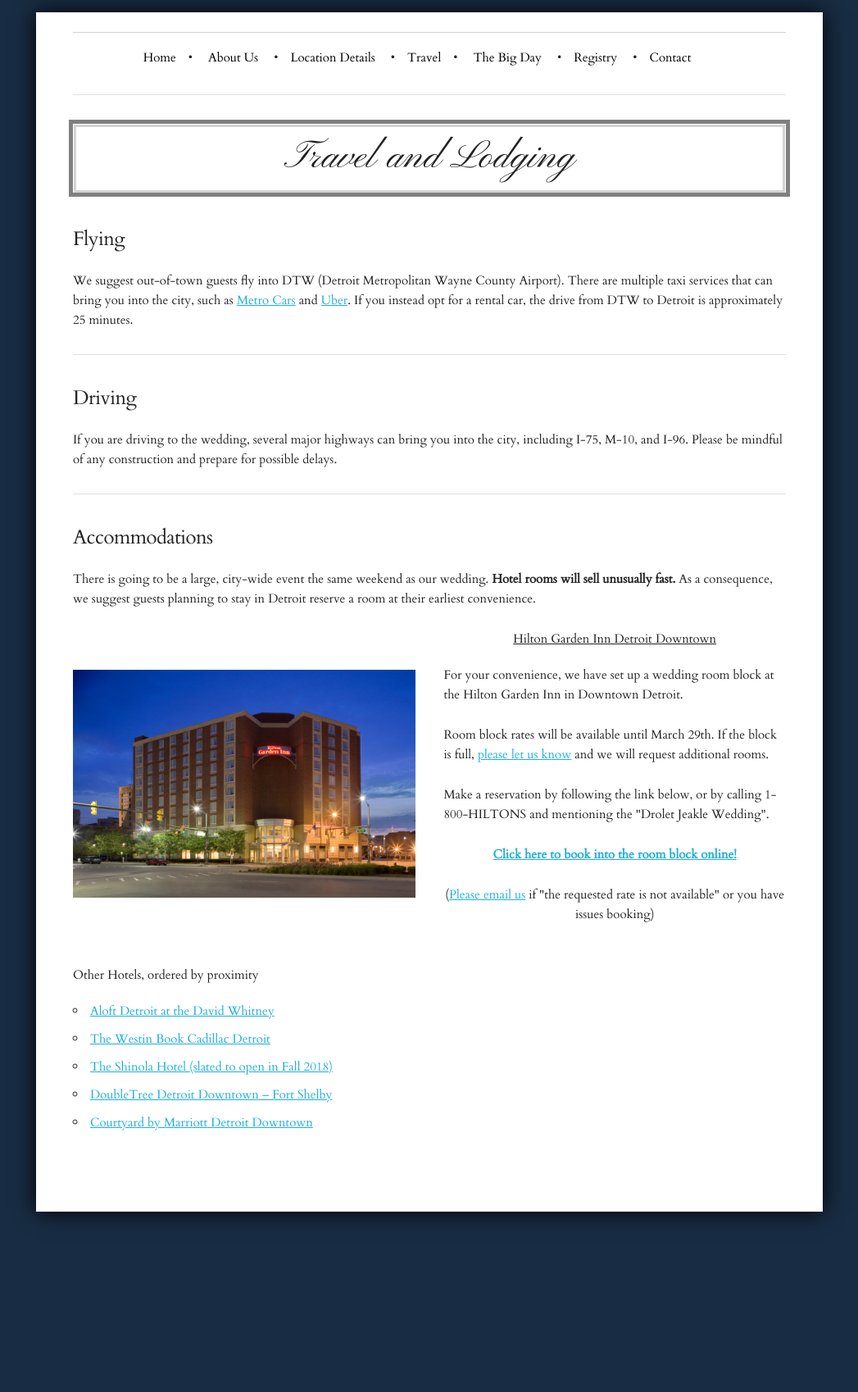
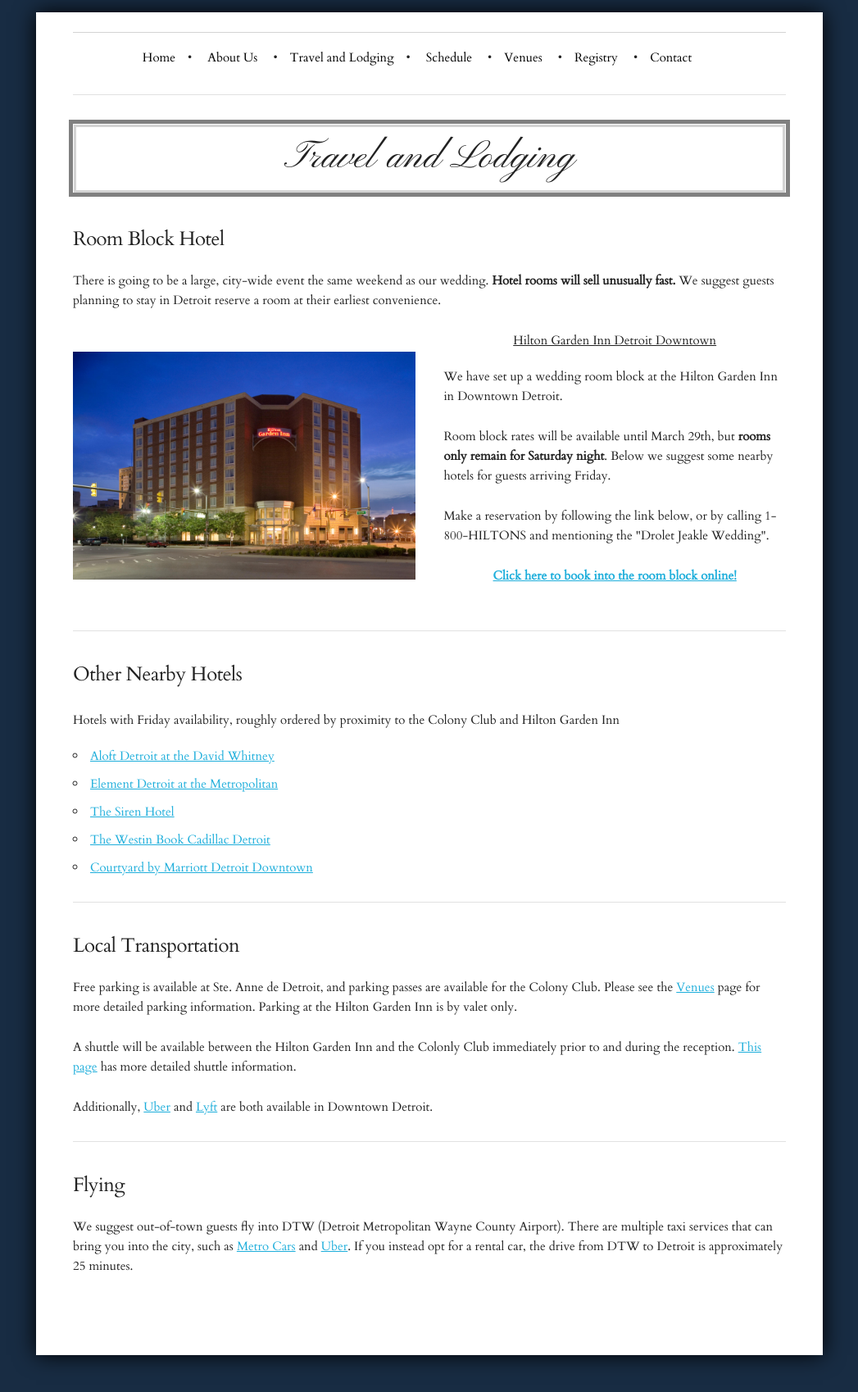
Before and after one commit to cjjeakle/DroletJeakleWedding, a Jekyll site: the page built from travel/index.html, in a window 1280 px wide. Shown: the whole page at 82% size, without its empty margins (116-1163 px from the left). Built offline with Jekyll 4.4.1, drawn with Linux system fonts in a browser that asks for light colours; nearby versions of some CDN libraries; before the commit the page ends 1523 px from its top, so only the background shows below that.

Commit message:
Improved layout and info dramatically

```diff
--- a/_includes/navigation.html
+++ b/_includes/navigation.html
@@ -3,9 +3,9 @@
     <ul>
       <li><a href="/">Home</a></li>
       <li><a href="/about_us/">About Us</a>
-      <li><a href="/location_details/">Location Details</a>
-      <li><a href="/travel/">Travel</a></li>
-      <li><a href="/the_big_day/">The Big Day</a>
+      <li><a href="/travel/">Travel and Lodging</a></li>
+      <li><a href="/the_big_day/">Schedule</a>
+      <li><a href="/location_details/">Venues</a>
       <li><a href="/registry/">Registry</a>
       <li><a href="/contact/">Contact</a>
     </ul>
--- a/location_details/index.html
+++ b/location_details/index.html
@@ -65,7 +65,7 @@
 <ul>
   <li>Address: <a href="https://goo.gl/maps/eqvfm2j59F72">2310 Park Ave, Detroit, MI 48201</a></li>
   <li>Parking: <a href="https://goo.gl/maps/FgNMfBznkM82">The Fox Garage</a> (Please show a <a href="./parking/colony_club">digital parking pass</a>, or the one included with your invitation)
-  <li>Driving alternatives: A shuttle will be available to and from the Hilton Garden Inn, and walking takes ~13 minutes</li>
+  <li>Driving alternatives: <a href="./shuttle/colony_club">A shuttle</a> will be available to and from the Hilton Garden Inn, and walking takes ~13 minutes</li>
   <li>Website: <a href="http://gemcolonyevents.com/">http://gemcolonyevents.com/</a></li>
 </ul>
 The Colony Club first opened in 1929 as a women’s club.
--- a/location_details/parking/colony_club/index.html
+++ b/location_details/parking/colony_club/index.html
@@ -10,13 +10,13 @@
             <div class="row">
                 <div class="six columns">
                     <p>
-                    <img src="/static/img/ParkingPass.jpg" alt="A QR code to be used as a parking pass." />
+                    <img src="/static/img/ParkingPass.png" alt="A QR code to be used as a parking pass." />
                     </p>
                 </div>
             </div>
         </div>
         <p>
-            This parking pass will be valid at the Fox Garage from 12 Noon to 11:59:59 PM on April 27, 2019.
+            This parking pass will be valid at the Fox Garage on April 27, 2019 (all day, 12 AM to 11:59 PM).
         </p>
         <p>
             For offline access, you can download or print this QR code image.
--- a/the_big_day/index.html
+++ b/the_big_day/index.html
@@ -40,7 +40,7 @@
         <div class="nine columns">Toasts, Dinner, and Dancing in the 3<sup>rd</sup> floor ballroom</div>
       </li>
       <li class="row">
-        <div class="three columns"><b>11:30 PM</b></div>
+        <div class="three columns"><b>11:15 PM</b></div>
         <div class="nine columns">End of Reception</div>
       </li>
       </ul>
--- a/travel/index.html
+++ b/travel/index.html
@@ -3,30 +3,11 @@
 layout: default
 ---
 
-<h5>Flying</h5>
-<p>
-  We suggest out-of-town guests fly into DTW (Detroit Metropolitan Wayne County Airport).
-  There are multiple taxi services that can bring you into the city, such as
-  <a href="https://www.metrocars.com/">Metro Cars</a> and
-  <a href="https://www.uber.com/airports/dtw/">Uber</a>.
-  If you instead opt for a rental car, the drive from DTW to Detroit is approximately 25 minutes.
-</p>
-
-<hr />
-
-<h5>Driving</h5>
-<p>
-  If you are driving to the wedding, several major highways can bring you into the city, including I-75, M-10, and I-96.
-  Please be mindful of any construction and prepare for possible delays.
-</p>
-
-<hr />
-
-<h5>Accommodations</h5>
+<h5>Room Block Hotel</h5>
 <p>
   There is going to be a large, city-wide event the same weekend as our wedding.
   <b>Hotel rooms will sell unusually fast.</b>
-  As a consequence, we suggest guests planning to stay in Detroit reserve a room at their earliest convenience.
+  We suggest guests planning to stay in Detroit reserve a room at their earliest convenience.
 </p>
 
 <div class="row vertical-center-container">
@@ -42,11 +23,11 @@
     <div>
       <h6 class="center"><u>Hilton Garden Inn Detroit Downtown</u></h6>
       <p>
-        For your convenience, we have set up a wedding room block at the Hilton Garden Inn in Downtown Detroit.
+        We have set up a wedding room block at the Hilton Garden Inn in Downtown Detroit.
       </p>
       <p>
-        Room block rates will be available until March 29th.
-        If the block is full, <a href="/contact/">please let us know</a> and we will request additional rooms.
+        Room block rates will be available until March 29th, but <b>rooms only remain for Saturday night</b>.
+        Below we suggest some nearby hotels for guests arriving Friday.
       </p>
       <p>
         Make a reservation by following the link below, or by calling 1-800-HILTONS and mentioning
@@ -57,30 +38,56 @@
           Click here to book into the room block online!
         </a></b>
       </p>
-      <p class="center">
-        (<a href="/contact/">Please email us</a> if "the requested rate is not available" or you have issues booking)
-      </p>
     </div>
   </div>
 </div>
 
+<hr />
+
+<h5>Other Nearby Hotels</h5>
 <p>
-  <h6>Other Hotels, ordered by proximity</h6>
+  <h6>Hotels with Friday availability, roughly ordered by proximity to the Colony Club and Hilton Garden Inn</h6>
   <ul>
     <li><a href="http://www.aloftdetroit.com/">
       Aloft Detroit at the David Whitney
     </a></li>
+    <li><a href="https://www.marriott.com/hotels/travel/dtwel-element-detroit-at-the-metropolitan/">
+      Element Detroit at the Metropolitan
+    </a></li>
+    <li><a href="https://thesirenhotel.com/">
+      The Siren Hotel
+    </a></li>
     <li><a href="http://www.bookcadillacwestin.com/">
       The Westin Book Cadillac Detroit
-    </a></li>
-    <li><a href="https://www.shinola.com/shinola-hotel">
-      The Shinola Hotel (slated to open in Fall 2018)
-    </a></li>
-    <li><a href="http://doubletree3.hilton.com/en/hotels/michigan/doubletree-suites-by-hilton-hotel-detroit-downtown-fort-shelby-DTTLFDT/index.html">
-      DoubleTree Detroit Downtown – Fort Shelby
     </a></li>
     <li><a href="https://www.marriott.com/hotels/travel/dtwdc-courtyard-detroit-downtown/">
       Courtyard by Marriott Detroit Downtown
     </a></li>
   </ul>
 </p>
+
+<hr />
+
+<h5>Local Transportation</h5>
+
+<p>
+  Free parking is available at Ste. Anne de Detroit, and parking passes are available for the Colony Club.
+  Please see the <a href="/location_details/">Venues</a> page for more detailed parking information. Parking at the Hilton Garden Inn is by valet only.
+</p>
+<p>
+  A shuttle will be available between the Hilton Garden Inn and the Colonly Club immediately prior to and during the reception.
+  <a href="/location_details/shuttle/colony_club">This page</a> has more detailed shuttle information.
+</p>
+<p>
+  Additionally, <a href="https://www.uber.com/cities/detroit/">Uber</a> and <a href="https://www.lyft.com/rider/cities/detroit-mi">Lyft</a> are both available in Downtown Detroit.
+</p>
+<hr />
+
+<h5>Flying</h5>
+<p>
+  We suggest out-of-town guests fly into DTW (Detroit Metropolitan Wayne County Airport).
+  There are multiple taxi services that can bring you into the city, such as
+  <a href="https://www.metrocars.com/">Metro Cars</a> and
+  <a href="https://www.uber.com/airports/dtw/">Uber</a>.
+  If you instead opt for a rental car, the drive from DTW to Detroit is approximately 25 minutes.
+</p>
```
Also changed, not shown: index.html (+27 -0 lines), location_details/shuttle/colony_club/index.html (added, +16 -0 lines), static/img/ParkingPass.jpg (deleted), static/img/ParkingPass.png (added).
